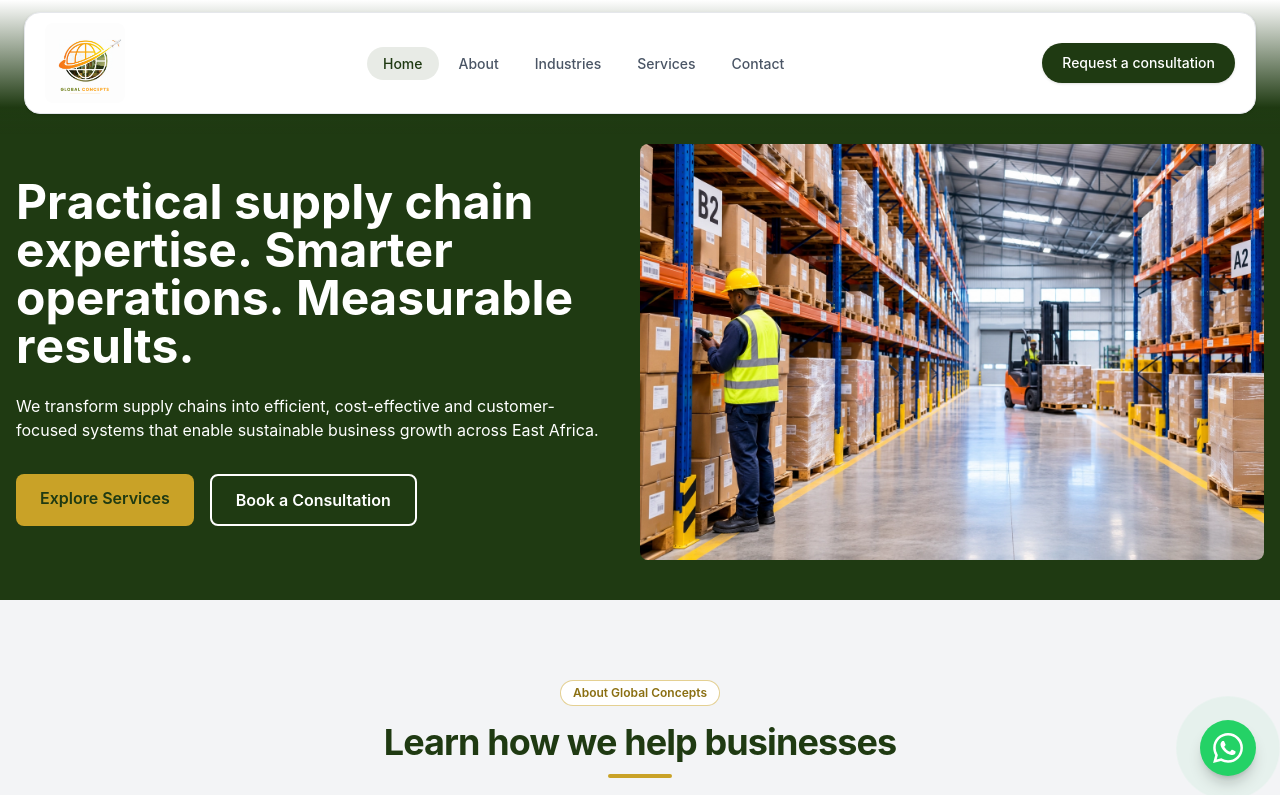
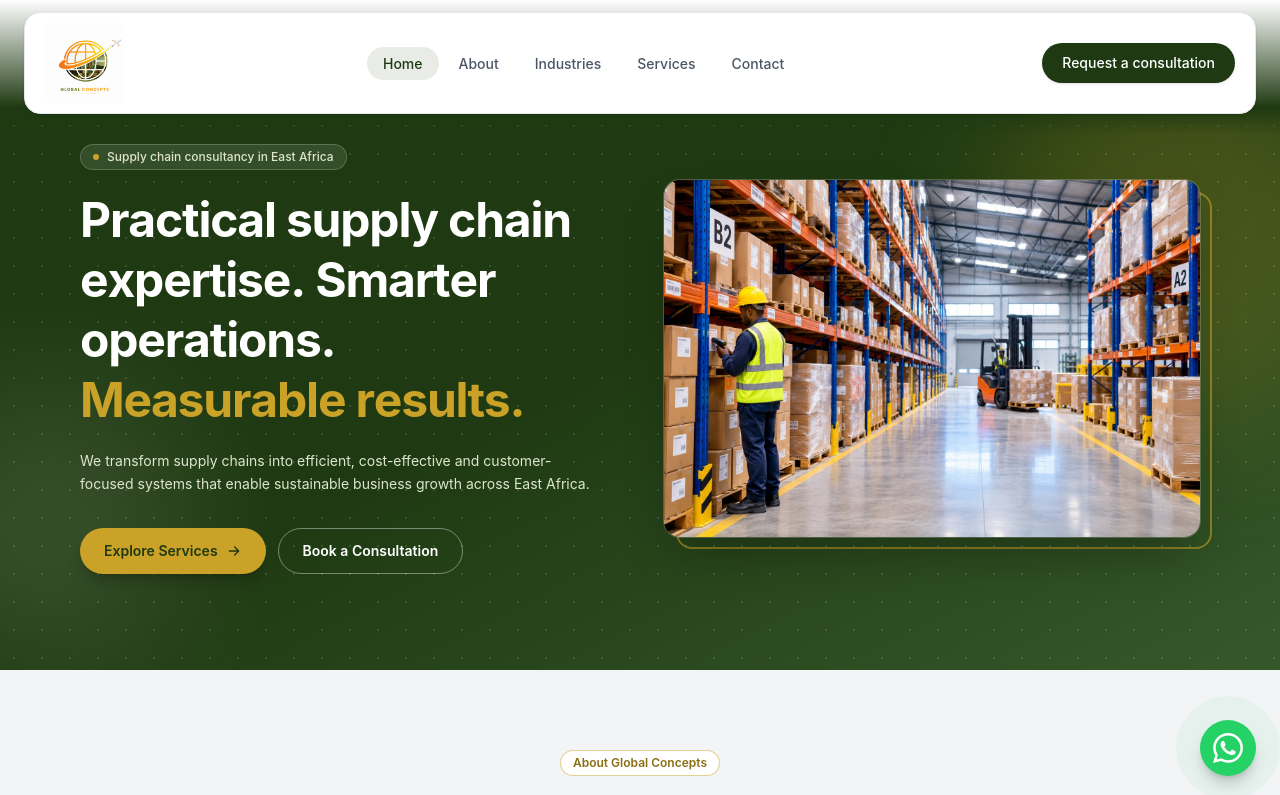
Before and after one commit to G-Concepts/Concepts-Base, a React (Vite) app in the folder site/: page / in a window 1280 px wide. Shown: the top 795 px of the page. Built offline with nearby package versions, Linux system fonts and the light colour scheme.

Commit message:
feat: enhance HeroSection with improved layout, animations, and background elements

```diff
--- a/site/src/components/heroSection.jsx
+++ b/site/src/components/heroSection.jsx
@@ -5,33 +5,61 @@ const headline =
 const subheadline =
   "We transform supply chains into efficient, cost-effective and customer-focused systems that enable sustainable business growth across East Africa.";
 
+function Arrow() {
+  return (
+    <svg
+      width="16"
+      height="16"
+      viewBox="0 0 24 24"
+      fill="none"
+      stroke="currentColor"
+      strokeWidth="2"
+      strokeLinecap="round"
+      strokeLinejoin="round"
+      aria-hidden="true"
+      className="transition-transform duration-300 group-hover:translate-x-1"
+    >
+      <path d="M5 12h14M13 6l6 6-6 6" />
+    </svg>
+  );
+}
+
 const AnimatedHeadline = React.memo(function AnimatedHeadline({
   text,
   startDelay = 0.2,
   maxTotal = 1.5,
+  accentSentence = 2, // which sentence (0-based) is drawn in gold
 }) {
   const words = useMemo(() => {
     const stagger = Math.min(0.03, maxTotal / text.length);
     let i = 0;
+    let sentence = 0;
     return text.split(" ").map((word) => {
       const chars = word.split("").map((char) => ({
         char,
         delay: startDelay + i++ * stagger,
       }));
       i++; // the trailing space takes one slot so timing stays even
-      return chars;
+      const accent = sentence === accentSentence;
+      if (word.endsWith(".")) sentence++;
+      return { chars, accent };
     });
-  }, [text, startDelay, maxTotal]);
+  }, [text, startDelay, maxTotal, accentSentence]);
 
   return (
-    <h1 aria-label={text} className="text-3xl md:text-5xl font-bold mb-6">
-      {words.map((chars, wi) => (
+    <h1
+      aria-label={text}
+      className="mb-5 text-3xl font-bold leading-tight tracking-tight md:text-5xl"
+    >
+      {words.map((w, wi) => (
         <span
           key={wi}
           aria-hidden="true"
-          className="inline-block whitespace-nowrap"
+          className={`inline-block whitespace-nowrap ${
+            w.accent ? "text-[#C9A227]" : ""
+          }`}
         >
-          {chars.map((c, ci) => (
+          {w.chars.map((c, ci) => (
             <span
               key={ci}
               className="hero-letter inline-block"
@@ -49,7 +77,10 @@ const AnimatedHeadline = React.memo(function AnimatedHeadline({
 
 function HeroSection() {
   return (
-    <section id="home" className="bg-[#1F3A12] text-white pt-36 pb-10 overflow-hidden">
+    <section
+      id="home"
+      className="relative overflow-hidden bg-gradient-to-br from-[#1F3A12] via-[#1F3A12] to-[#35582A] pb-16 pt-36 text-sm text-white md:pb-24"
+    >
       <style>{`
         @keyframes heroLetterIn {
           from { opacity: 0; transform: translateY(0.6em); }
@@ -84,41 +115,81 @@ function HeroSection() {
         }
       `}</style>
 
-      <div className="container mx-auto px-4">
-        <div className="flex flex-col md:flex-row items-center">
+      {/* Background texture: faint dot grid and soft gold glow */}
+      <div
+        aria-hidden="true"
+        className="pointer-events-none absolute inset-0 opacity-[0.12]"
+        style={{
+          backgroundImage:
+            "radial-gradient(circle, #ffffff 1px, transparent 1px)",
+          backgroundSize: "28px 28px",
+        }}
+      />
+      <div
+        aria-hidden="true"
+        className="pointer-events-none absolute -right-24 top-10 h-96 w-96 rounded-full bg-[#C9A227]/20 blur-3xl"
+      />
+      <div
+        aria-hidden="true"
+        className="pointer-events-none absolute -left-24 bottom-0 h-72 w-72 rounded-full bg-white/10 blur-3xl"
+      />
+
+      <div className="container relative mx-auto max-w-6xl px-4">
+        <div className="grid items-center gap-12 md:grid-cols-2">
           {/* Left column: headline, subheadline, buttons */}
-          <div className="md:w-1/2">
+          <div className="text-center md:text-left">
+            <span
+              className="hero-fade mb-5 inline-flex items-center gap-2 rounded-full border border-white/20 bg-white/10 px-3 py-1 text-xs font-medium text-[#dde5d0] backdrop-blur"
+              style={{ animationDelay: "0s" }}
+            >
+              <span
+                aria-hidden="true"
+                className="h-1.5 w-1.5 rounded-full bg-[#C9A227]"
+              />
+              Supply chain consultancy in East Africa
+            </span>
+
             <AnimatedHeadline text={headline} />
 
-            <p className="hero-fade  mb-8" style={{ animationDelay: "1.6s" }}>
+            <p
+              className="hero-fade mx-auto mb-8 max-w-lg leading-relaxed text-[#dde5d0] md:mx-0"
+              style={{ animationDelay: "1.6s" }}
+            >
               {subheadline}
             </p>
 
             <div
-              className="hero-fade flex flex-col sm:flex-row gap-4"
+              className="hero-fade flex flex-col justify-center gap-3 sm:flex-row md:justify-start"
               style={{ animationDelay: "1.9s" }}
             >
               <a
                 href="/services#related"
-                className="text-center bg-[#C9A227] text-[#1F3A12] font-semibold px-6 py-3 rounded-lg hover:bg-gray-200 transition-colors"
+                className="group inline-flex items-center justify-center gap-2 rounded-full bg-[#C9A227] px-6 py-3 text-sm font-semibold text-[#1F3A12] shadow-lg shadow-black/20 transition-all duration-300 hover:-translate-y-0.5 hover:bg-white focus:outline-none focus-visible:ring-2 focus-visible:ring-white focus-visible:ring-offset-2 focus-visible:ring-offset-[#1F3A12]"
               >
                 Explore Services
+                <Arrow />
               </a>
               <a
                 href="/contact#textme"
-                className="text-center border-2 border-white text-white font-semibold px-6 py-3 rounded-lg hover:bg-white hover:text-[#1F3A12] transition-colors"
+                className="inline-flex items-center justify-center rounded-full border border-white/40 px-6 py-3 text-sm font-semibold text-white transition-all duration-300 hover:-translate-y-0.5 hover:bg-white hover:text-[#1F3A12] focus:outline-none focus-visible:ring-2 focus-visible:ring-white focus-visible:ring-offset-2 focus-visible:ring-offset-[#1F3A12]"
               >
                 Book a Consultation
               </a>
             </div>
           </div>
 
-          {/* Right column: image */}
-          <img
-            src="/heroimage.webp"
-            alt="Supply Chain"
-            className="hero-image rounded-lg object-cover mt-10 md:mt-0 md:ml-8 md:w-1/2"
-          />
+          {/* Right column: image with offset gold frame */}
+          <div className="hero-image relative">
+            <span
+              aria-hidden="true"
+              className="absolute -bottom-3 -right-3 h-full w-full rounded-2xl border-2 border-[#C9A227]/60"
+            />
+            <img
+              src="/heroimage.webp"
+              alt="Supply Chain"
+              className="relative w-full rounded-2xl object-cover shadow-2xl shadow-black/30 ring-1 ring-white/20"
+            />
+          </div>
         </div>
       </div>
     </section>
```
